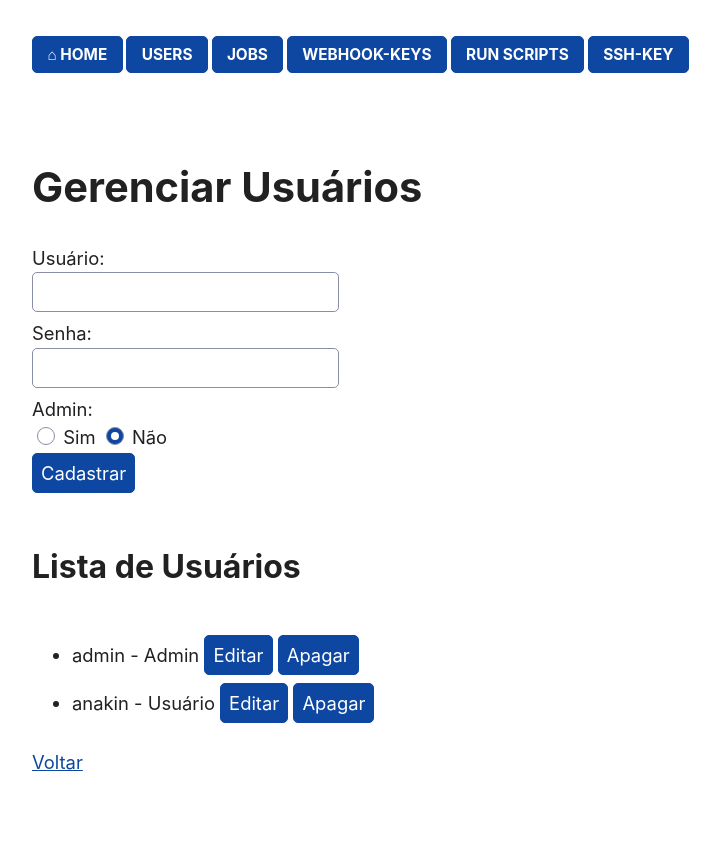
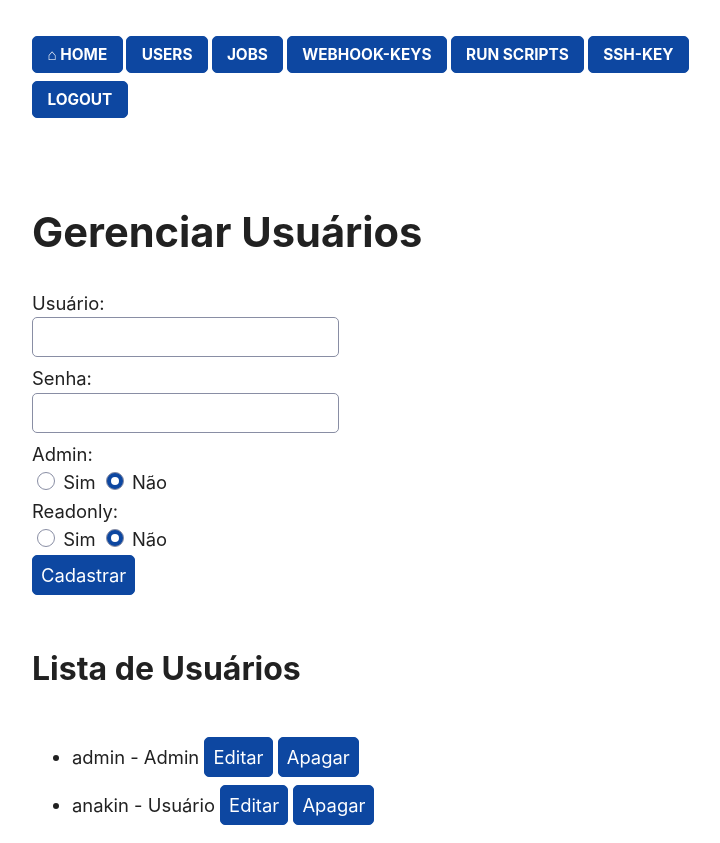
Before and after one commit to anakinpendragon/devops-bot, a Flask app: page /manage_users in a window 1280 px wide. Shown: the top 843 px of the page, without its empty margins (248-968 px from the left). Before the commit the page ends 771 px from the top, so only its background shows below. Run offline with Flask 3, Linux system fonts and the light colour scheme; a user stored in the database is signed in; some libraries are stand-ins or nearby versions.

Commit message:
adicionado usuario somente leitura que só executa os scripts

```diff
--- a/main.py
+++ b/main.py
@@ -26,6 +26,7 @@ class Usuario(db.Model):
     usuario = db.Column(db.String(80), unique=True, nullable=False)
     senha = db.Column(db.String(200), nullable=False)
     admin = db.Column(db.Boolean, default=False)
+    readonly = db.Column(db.Boolean, default=False)
 
 class Registro(db.Model):
     id = db.Column(db.Integer, primary_key=True)
@@ -45,7 +46,9 @@ with app.app_context():
         admin_user = Usuario(
             usuario='admin',
             senha=generate_password_hash('admin'),
-            admin=True
+            admin=True,
+            readonly=False
+
         )
         db.session.add(admin_user)
         db.session.commit()
@@ -63,6 +66,7 @@ def login():
         if user and check_password_hash(user.senha, senha):
             session['user_id'] = user.id
             session['admin'] = user.admin
+            session['readonly'] = user.readonly
             return redirect(url_for('home'))
         flash('Login ou senha incorretos.')
     return render_template('login.html')
@@ -81,7 +85,7 @@ def home():
 
 @app.route('/manage_users', methods=['GET', 'POST'])
 def manage_users():
-    if 'user_id' not in session or not session.get('admin', False):
+    if 'user_id' not in session or not session.get('admin', False) :
         return 'Acesso negado'
 
     if request.method == 'POST':
@@ -89,7 +93,8 @@ def manage_users():
             usuario = request.form['usuario']
             senha = generate_password_hash(request.form['senha'])
             admin = request.form.get('admin') == '1'
-            new_user = Usuario(usuario=usuario, senha=senha, admin=admin)
+            readonly = request.form.get('readonly') == '1'
+            new_user = Usuario(usuario=usuario, senha=senha, admin=admin, readonly=readonly)
             db.session.add(new_user)
             db.session.commit()
             flash('Usuário cadastrado com sucesso.')
@@ -100,6 +105,7 @@ def manage_users():
             if request.form['senha']:
                 user.senha = generate_password_hash(request.form['senha'])
             user.admin = request.form.get('admin') == '1'
+            user.readonly = request.form.get('readonly') == '1'
             db.session.commit()
             flash('Usuário editado com sucesso.')
         elif 'delete_user' in request.form:
@@ -120,6 +126,8 @@ def manage_users():
 
 @app.route('/jobs/')
 def jobs():
+    if 'user_id' not in session or session.get('readonly', True):
+        return 'Acesso negado'
     if 'user_id' not in session:
         return redirect(url_for('login'))
     search = request.args.get('search')
--- a/templates/manage_users.html
+++ b/templates/manage_users.html
@@ -16,6 +16,9 @@
         <label for="admin">Admin:</label>
         <input type="radio" id="admin" name="admin" value="1"> Sim
         <input type="radio" id="admin" name="admin" value="0" checked> Não<br>
+        <label for="readonly">Readonly:</label>
+        <input type="radio" id="readonly" name="readonly" value="1"> Sim
+        <input type="radio" id="readonly" name="readonly" value="0" checked> Não<br>
         <button type="submit">Cadastrar</button>
     </form>
     <h3>Lista de Usuários</h3>
@@ -40,6 +43,9 @@
                         <label for="admin">Admin:</label>
                         <input type="radio" name="admin" value="1" {% if user.admin %}checked{% endif %}> Sim
                         <input type="radio" name="admin" value="0" {% if not user.admin %}checked{% endif %}> Não<br>
+                        <label for="readonly">Readonly:</label>
+                        <input type="radio" name="readonly" value="1" {% if user.readonly %}checked{% endif %}> Sim
+                        <input type="radio" name="readonly" value="0" {% if not user.readonly %}checked{% endif %}> Não<br>
                         <button type="submit">Salvar</button>
                         <button type="button" onclick="document.getElementById('editForm{{ user.id }}').style.display='none'">Cancelar</button>
                     </form>
--- a/templates/menu.html
+++ b/templates/menu.html
@@ -1 +1 @@
-<h6><nav><a class="button" href="/home" >⌂ HOME</a>  <a class="button" href="/manage_users">USERS</a>  <a class="button" href="/jobs">JOBS</a>  <a class="button" href="/webhook-key">WEBHOOK-KEYS</a>  <a class="button" href="/executa">RUN SCRIPTS</a>  <a class="button" href="/ssh-key/">SSH-KEY</a> </nav> </h6>
+<h6><nav><a class="button" href="/home" >⌂ HOME</a>  <a class="button" href="/manage_users">USERS</a>  <a class="button" href="/jobs">JOBS</a>  <a class="button" href="/webhook-key">WEBHOOK-KEYS</a>  <a class="button" href="/executa">RUN SCRIPTS</a>  <a class="button" href="/ssh-key/">SSH-KEY</a> <a class="button" href="/logout">LOGOUT</a> </nav> </h6>
```
Also changed, not shown: instance/data.db, 1 other file.
